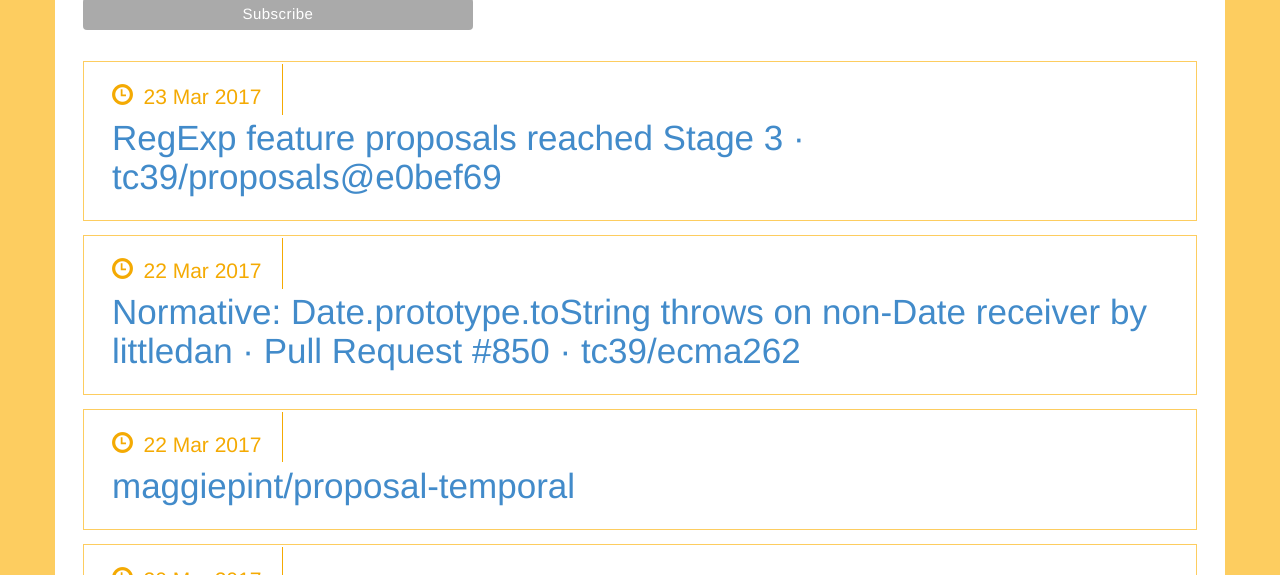
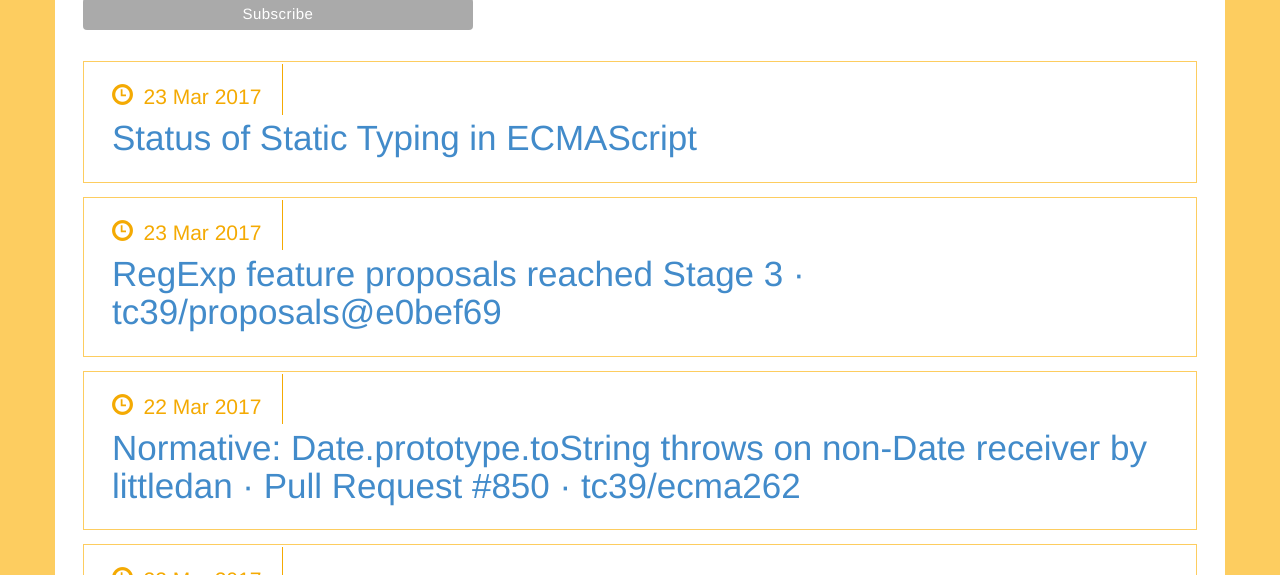
Before and after one commit to ecmascript-daily/ecmascript-daily.github.com, a Jekyll site: the page built from index.html, in a window 1280 px wide and 900 px high, cut to the strip 325-900 px from the top of the window. Built offline with Jekyll 4.4.1, drawn with Linux system fonts in a browser that asks for light colours; nearby versions of some CDN libraries; some of the changed text lies outside the part shown.

Commit message:
Update 2016-03-27-status-of-static-typing-in-ecmascript.md

```diff
--- a/_posts/pages/2016-03-27-status-of-static-typing-in-ecmascript.md
+++ b/_posts/pages/2016-03-27-status-of-static-typing-in-ecmascript.md
@@ -3,7 +3,7 @@
 author: azu
 layout: post
 permalink: /pages/status-of-static-typing-in-ecmascript/
-date : 2016-03-27T18:24
+date : 2017-03-23T18:24
 category: ECMAScript
 tags:
     - ECMAScript
@@ -12,7 +12,7 @@
 
 ---
 
-## Status: as of **2016-03-27**
+## Status: as of **2017-03-23**
 
 | Status | Name                                                                                                                        |                                                                                     Description                                                                                     | Recent Changes                                                                                                                                                                                                                                   |
 |--------|-----------------------------------------------------------------------------------------------------------------------------|:-----------------------------------------------------------------------------------------------------------------------------------------------------------------------------------:|--------------------------------------------------------------------------------------------------------------------------------------------------------------------------------------------------------------------------------------------------|
```
